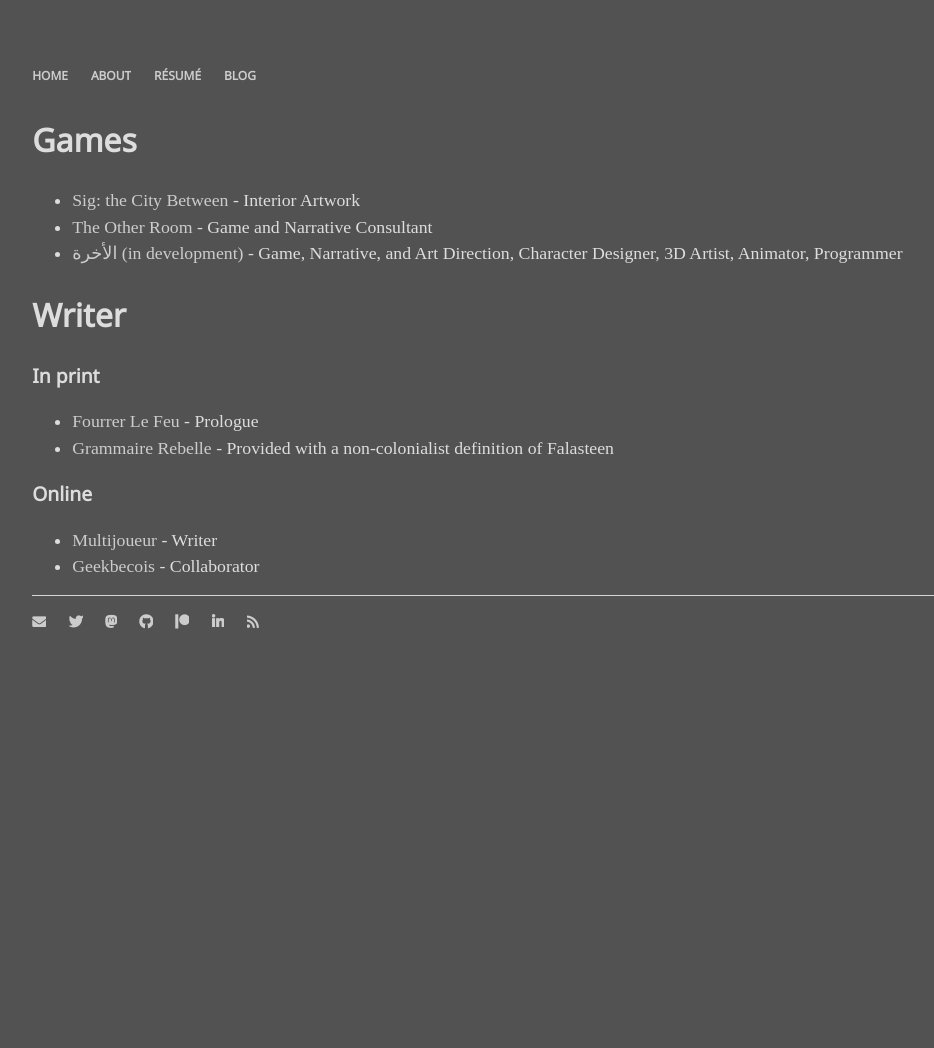
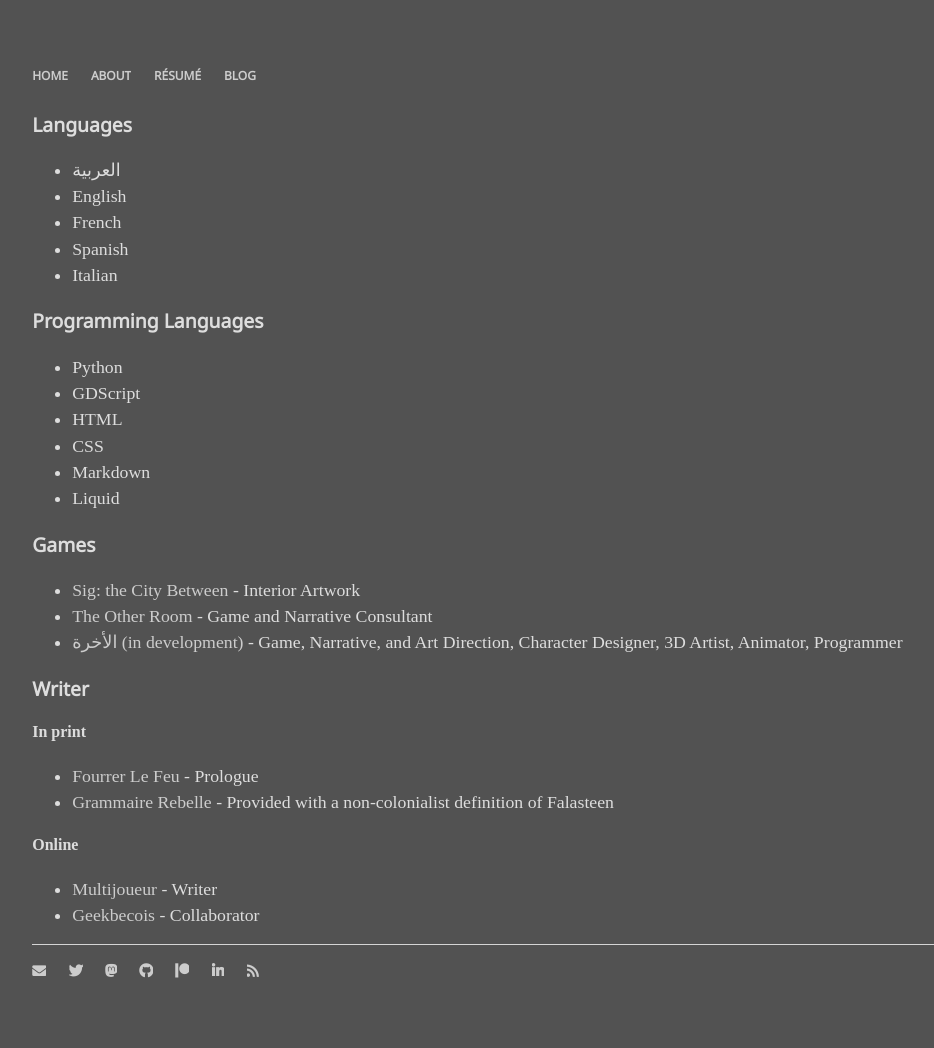
Before and after one commit to mstfacmly/mstfacmly.github.io, a Jekyll site: the page built from resume.md, in a window 1280 px wide. Shown: the whole page, without its empty margins (147-1081 px from the left). Built offline with Jekyll 4.4.1, drawn with Linux system fonts in a browser that asks for light colours; nearby versions of some CDN libraries; some web fonts are replaced; before the commit the page ends 900 px from its top, so only the background shows below that.

Commit message:
added langs to resume, tweaked footer, added jekyll plugins

```diff
--- a/_config.yml
+++ b/_config.yml
@@ -19,12 +19,7 @@ github:
 gravatar: 053189a14b858da5286971d47897ca68
 steam: mstfacmly
 discord: mstfacmly#1855
-
-# github contributions
-githubcontributions:
-        username: mstfacmly
-        page_limit: 3
-        cache: 300
+rss: atom.xml
 
 #remote-theme: fongandrew/hydeout
 permalink: pretty #/blog/:year/:month/:day/:title
@@ -32,6 +27,6 @@ markdown: kramdown
 plugins:
         - jekyll-sitemap
         - jekyll-hinduarabic
-        - jekyll-github-contributions
+        - jekyll-github-metadata
         - jekyll-gallery-generator
         - hijri
--- a/_includes/footer.html
+++ b/_includes/footer.html
@@ -2,17 +2,14 @@
 <html>
 	<footer>
 		<!-- link to main stylesheet -->
-		<link rel="stylesheet" type="text/css" href="/css/main.css">
-		<link rel="stylesheet" href="https://github.com/bBoxType/FiraGO/blob/master/Fonts/FiraGO_WEB_1001/Roman/FiraGO-Regular.woff">
-		<link rel="stylesheet" href="https://fonts.googleapis.com/css?family=Fira+Sans|Noto+Sans">
 		<ul>
-			<li><a href="mailto:mstfacmly@studioslune.com"><i class="fas fa-envelope"></i></a></li>
+			<li><a href="mailto:{{ site.email }}"><i class="fas fa-envelope"></i></a></li>
 			<li><a href="https://twitter.com/mstfacmly"><i class="fab fa-twitter"></i></a></li>
 			<li><a href="https://mastodon.social/@mstfacmly"><i class="fab fa-mastodon"></i></a></li>
 			<li><a href="https://github.com/mstfacmly"><i class="fab fa-github"></i></a></li>
 			<li><a href="https://patreon.com/mstfacmly"><i class="fab fa-patreon"></i></a></li>
 			<li><a href="https://www.linkedin.com/in/moustafa-chamli-435b30b0/"><i class="fab fa-linkedin-in"></i></a></li>
-			<li><a href="https://mstfacmly.com/atom.xml"><i class="fas fa-rss"></i></a></li>
+			<li><a href="{{ site.rss }}"><i class="fas fa-rss"></i></a></li>
 		</ul>
 		</footer>
 </html>
--- a/resume.md
+++ b/resume.md
@@ -2,27 +2,44 @@
 layout: default
 title: Résumé
 ---
-## Games
+### Languages
+{% assign langs = site.langs | remove: 'a little bit of' | remove: 'and' | remove: ',' | split: ' ' %}
+{%- for lang in langs -%}
+{% comment %}
+{% if lang == 'Spanish' or lang == 'Italian' %}
+* {{ lang | append: ' (Functional)' -}}
+{% else %}
+* {{ lang | append: ' (Master)' -}}
+{% endif %}
+{% endcomment %}
+* {{ lang -}}
+{%- endfor %}
+
+### Programming Languages
+{% assign prog = site.proglangs | remove: '& Web languages' | remove: '(' | remove: ')' | split: ',' %}
+{% for langs in prog %}
+* {{ langs -}}
+{% endfor %}
+
+### Games
 * [Sig: the City Between](https://genesisoflegend.com/products/sig) - Interior Artwork
 * [The Other Room](http://minorityvr.com) - Game and Narrative Consultant
 * [الأخرة (in development)](https://studioslune.com/projects/alakhira) - Game, Narrative, and Art Direction, Character Designer, 3D Artist, Animator, Programmer
 
-## Writer
-### In print
+### Writer
+#### In print
 * [Fourrer Le Feu](https://leslibraires.ca/livres/fourrer-le-feu-marjolaine-beauchamp-9782924682036.html) - Prologue
 * [Grammaire Rebelle](https://www.facebook.com/events/290536951728803/) - Provided with a non-colonialist definition of Falasteen
 
-### Online
+#### Online
 * [Multijoueur](https://multijoueur.ca/author/mchamli/) - Writer
 * [Geekbecois](https://geekbecois.com/author/moustafa/) - Collaborator
 
 <!--div id="contributions" class="contributions" markdown="1">
-### Some open source contributions:
-<ul>
-{% for contribution in site.data.github-contributions limit:10 %}
-<li>
-<a href="{{ contribution.html_url }}">{{ contribution.title }}</a>
-</li>
-{% endfor %}
-</ul>
+## Coding Contributions:
+ <ul>
+  {% for contribution in site.data.github-contributions limit:10 %}
+   <li><a href="{{ contribution.html_url }}">{{ contribution.title }}</a></li>
+  {% endfor %}
+ </ul>
 </div-->
```
